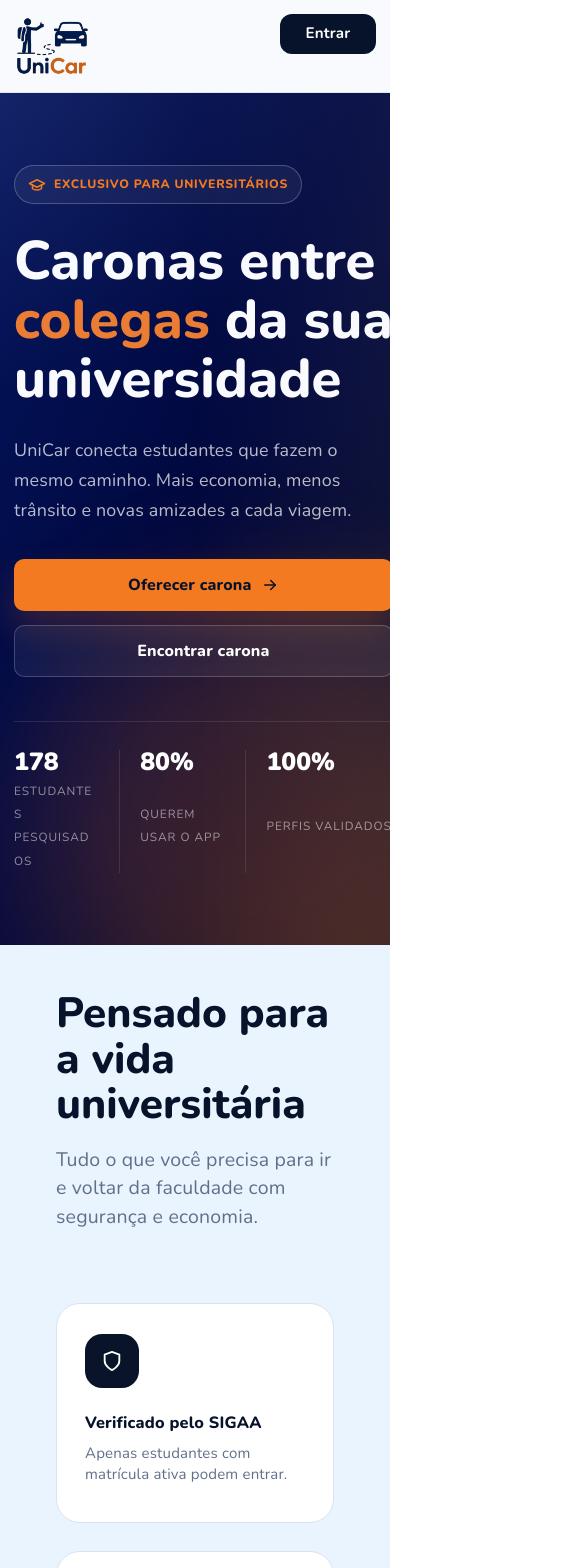
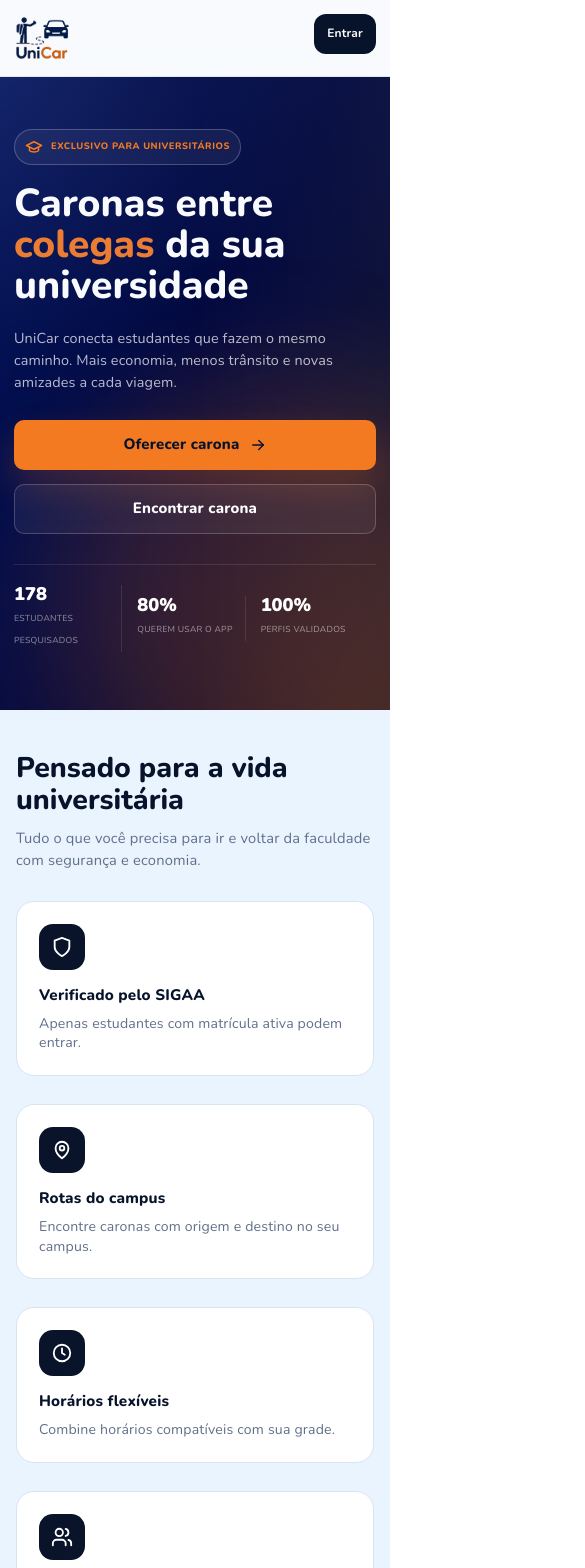
Before and after one commit to engenharia-software-grupo-1/UniCar-Front, a React (Vite) app: page / in a window 390 px wide. Shown: the top 1568 px of the page, 585 px wide, since content can reach past the window. Built offline with nearby package versions, Linux system fonts and the light colour scheme; no server answers.

Commit message:
style: melhora responsividade da home no mobile

```diff
--- a/src/App.css
+++ b/src/App.css
@@ -1263,7 +1263,19 @@
 
   .marcaCabecalho img {
     width: auto;
-    height: 62px;
+    height: 46px;
+  }
+
+  .marcaCabecalho {
+    width: auto;
+    height: 48px;
+  }
+
+  .botaoCadastro {
+    min-width: 0;
+    min-height: 40px;
+    padding-inline: 12px;
+    font-size: 0.8rem;
   }
 
   .acoesCabecalho {
@@ -1281,11 +1293,16 @@
   }
 
   .unicar-actions,
-  .unicar-stats,
   .unicar-ride,
   .conteudoRodape {
     align-items: stretch;
     flex-direction: column;
+  }
+
+  .unicar-stats {
+    display: grid;
+    grid-template-columns: repeat(3, minmax(0, 1fr));
+    gap: 8px;
   }
 
   .unicar-section {
@@ -1302,3 +1319,83 @@
     justify-items: start;
   }
 }
+
+/* Ajustes específicos da página inicial em telefones. */
+@media (max-width: 640px) {
+  #features .unicar-container,
+  #buscar .unicar-container,
+  #como-funciona .unicar-container,
+  .unicar-divulgacao .unicar-container,
+  .conteudoRodape {
+    width: calc(100% - 32px);
+  }
+
+  .unicar-hero__grid { padding: 52px 0 58px; }
+  .unicar-eyebrow { margin-bottom: 18px; padding: 6px 10px; font-size: .62rem; }
+  .unicar-hero h1 { font-size: clamp(2.2rem, 10vw, 2.8rem); line-height: 1.06; }
+  .unicar-nowrap { white-space: normal; }
+  .unicar-hero__copy > p { margin: 20px 0 26px; font-size: .96rem; line-height: 1.55; }
+
+  .unicar-actions .unicar-button,
+  .unicar-actions .unicar-button--ghost {
+    width: 100%;
+    min-width: 0;
+    min-height: 50px;
+  }
+
+  .unicar-stats { margin-top: 30px; padding-top: 20px; }
+  .unicar-stats span { padding-right: 7px; margin-right: 7px; font-size: .58rem; letter-spacing: .03em; }
+  .unicar-stats strong { font-size: 1.22rem; }
+
+  .unicar-section,
+  #buscar,
+  #como-funciona,
+  .unicar-divulgacao { padding: 54px 0; }
+  #features { padding: 42px 0 52px; }
+
+  #features .tituloSecao,
+  #como-funciona .tituloSecao,
+  .unicar-divulgacao .tituloSecao { margin-bottom: 30px; }
+
+  #features .tituloSecao h2,
+  #como-funciona .tituloSecao h2,
+  #buscar .tituloSecao h2 { font-size: 1.9rem; line-height: 1.14; }
+
+  #features .tituloSecao p,
+  #buscar .tituloSecao p { margin-top: 12px; font-size: .98rem; }
+
+  .unicar-card { min-height: 0; padding: 22px; border-radius: 18px; }
+  .unicar-card__icon { width: 46px; height: 46px; margin-bottom: 16px; border-radius: 14px; }
+  .unicar-card h3 { white-space: normal; }
+
+  .unicar-form { width: 100%; gap: 16px; padding: 20px; border-radius: 18px; }
+  .unicar-field > span { font-size: .72rem; }
+  .unicar-field > div { min-height: 46px; padding-inline: 12px; border-radius: 12px; }
+  #buscar .unicar-button--block { min-height: 50px; font-size: 1rem; }
+
+  .unicar-rides { gap: 10px; }
+  .unicar-ride { min-height: 0; gap: 12px; padding: 18px; border-radius: 18px; }
+  .unicar-ride__meta {
+    width: 100%;
+    display: flex;
+    align-items: center;
+    justify-content: space-between;
+    font-size: .82rem;
+  }
+
+  #como-funciona .unicar-step { min-height: 0; padding: 24px; border-radius: 18px; }
+  #como-funciona .unicar-step h3 { font-size: 1.15rem; }
+  #como-funciona .unicar-step p { font-size: .94rem; }
+
+  .unicar-divulgacao .tituloSecao h2 { font-size: 2rem; }
+  .unicar-promo { min-height: 0; padding: 22px; border-radius: 22px; }
+  .unicar-promo__top { margin-bottom: 20px; }
+  .unicar-promo img { height: 190px; margin-bottom: 22px; border-radius: 16px; }
+  .unicar-promo figcaption p { font-size: 1rem; }
+
+  .unicar-cta { padding: 34px 20px 38px; border-radius: 18px; }
+  .unicar-cta .iconeGrande { width: 58px; height: 58px; }
+  .unicar-cta h2 { font-size: 1.8rem; }
+  .marcaRodape { width: auto; height: 56px; }
+  .marcaRodape img { height: 50px; }
+}
--- a/src/components/layout/LayoutApp.css
+++ b/src/components/layout/LayoutApp.css
@@ -2,5 +2,6 @@
    página repetia o próprio padding-bottom, com valores divergentes. A topbar é
    sticky (ocupa espaço no fluxo), então não precisa de padding-top. */
 .app-conteudo {
-  padding-bottom: 88px;
+  padding-bottom: calc(88px + env(safe-area-inset-bottom));
+  min-width: 0;
 }
--- a/src/components/layout/NavegacaoInferior.css
+++ b/src/components/layout/NavegacaoInferior.css
@@ -4,14 +4,14 @@
   right: 0;
   bottom: 0;
   z-index: 30;
-  height: 72px;
+  height: calc(72px + env(safe-area-inset-bottom));
   border-top: 1px solid #dce7f3;
   background: rgba(248, 251, 255, 0.96);
   backdrop-filter: blur(16px);
   display: grid;
   grid-template-columns: repeat(5, minmax(0, 1fr));
   align-items: center;
-  padding: 6px max(18px, calc((100vw - 760px) / 2)) 8px;
+  padding: 6px max(18px, calc((100vw - 760px) / 2)) calc(8px + env(safe-area-inset-bottom));
   box-shadow: 0 -8px 24px rgba(7, 19, 43, 0.04);
 }
 
@@ -56,6 +56,15 @@
   }
 
   .nav-inferior a {
-    font-size: 12px;
+    min-height: 52px;
+    font-size: 10px;
+    line-height: 1.1;
+    text-align: center;
+  }
+
+  .nav-inferior__ofertar span {
+    width: 52px;
+    height: 52px;
+    margin-top: -24px;
   }
 }
--- a/src/components/layout/Topbar.css
+++ b/src/components/layout/Topbar.css
@@ -88,6 +88,19 @@
    para as duas barras terem exatamente a mesma largura. */
 @media (max-width: 700px) {
   .topbar__conteudo {
-    padding-inline: 6px;
+    height: 68px;
+    padding-inline: 8px;
+    gap: 4px;
+  }
+
+  .topbar__logo img {
+    height: 42px;
+  }
+
+  .topbar__voltar,
+  .topbar__sino {
+    width: 44px;
+    height: 44px;
+    border-radius: 14px;
   }
 }
--- a/src/index.css
+++ b/src/index.css
@@ -49,6 +49,22 @@
 
 body {
   margin: 0;
+  min-width: 320px;
+  overflow-x: hidden;
+}
+
+img,
+svg,
+video,
+canvas {
+  max-width: 100%;
+}
+
+button,
+input,
+select,
+textarea {
+  max-width: 100%;
 }
 
 #root {
@@ -61,6 +77,18 @@ body {
   display: flex;
   flex-direction: column;
   box-sizing: border-box;
+  overflow-x: clip;
+}
+
+@media (max-width: 700px) {
+  :root {
+    font-size: 15px;
+  }
+
+  #root {
+    width: 100%;
+    border: 0;
+  }
 }
 
 h1,
```
